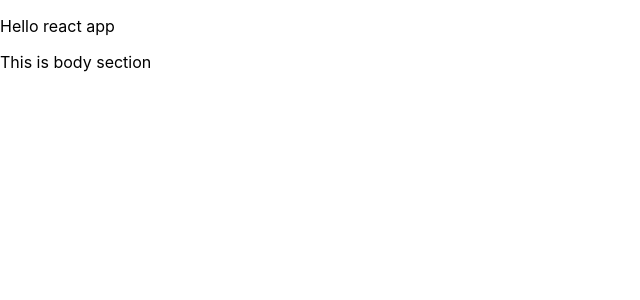
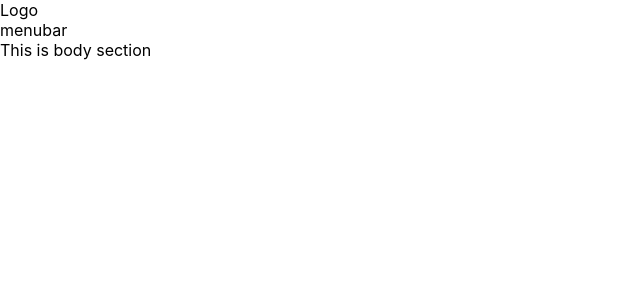
Before and after one commit to mralaminahamed/react-my-app, a React (Create React App) app: page / in a window 1280 px wide. Shown: the top 300 px of the page, without its empty margins (0-640 px from the left). Built offline with nearby package versions, Linux system fonts and the light colour scheme.

Commit message:
configure with vscode and prettier

```diff
--- a/public/index.html
+++ b/public/index.html
@@ -2,13 +2,10 @@
 <html lang="en">
   <head>
     <meta charset="utf-8" />
-    <link rel="icon" href="%PUBLIC_URL%/favicon.ico" />
     <meta name="viewport" content="width=device-width, initial-scale=1" />
     <meta name="theme-color" content="#000000" />
-    <meta
-      name="description"
-      content="Web site created using create-react-app"
-    />
+    <meta name="description" content="Anatomy layout for Mishusoft application"/>
+    <link rel="icon" href="%PUBLIC_URL%/favicon.ico" />
     <link rel="apple-touch-icon" href="%PUBLIC_URL%/logo192.png" />
     <!--
       manifest.json provides metadata used when your web app is installed on a
@@ -29,15 +26,5 @@
   <body>
     <noscript>You need to enable JavaScript to run this app.</noscript>
     <div id="root"></div>
-    <!--
-      This HTML file is a template.
-      If you open it directly in the browser, you will see an empty page.
-
-      You can add webfonts, meta tags, or analytics to this file.
-      The build step will place the bundled scripts into the <body> tag.
-
-      To begin the development, run `npm start` or `yarn start`.
-      To create a production bundle, use `npm run build` or `yarn build`.
-    -->
   </body>
 </html>
--- a/src/App.tsx
+++ b/src/App.tsx
@@ -1,15 +1,12 @@
 // import React from 'react';
 // import logo from './logo.svg';
 import './App.css';
+import Navigation from './Components/Navitgation';
 
 function App() {
   return (
     <main className="main">
-      <header className="header">
-        <p>
-          Hello react app
-        </p>
-      </header>
+      <Navigation/>
       <section className='container'>
         This is body section
       </section>
--- /dev/null
+++ b/src/Components/Navitgation.js
@@ -0,0 +1,8 @@
+export default function Navigation() {
+  return (
+    <nav>
+      <section>Logo</section>
+      <section>menubar</section>
+    </nav>
+  );
+}
```
